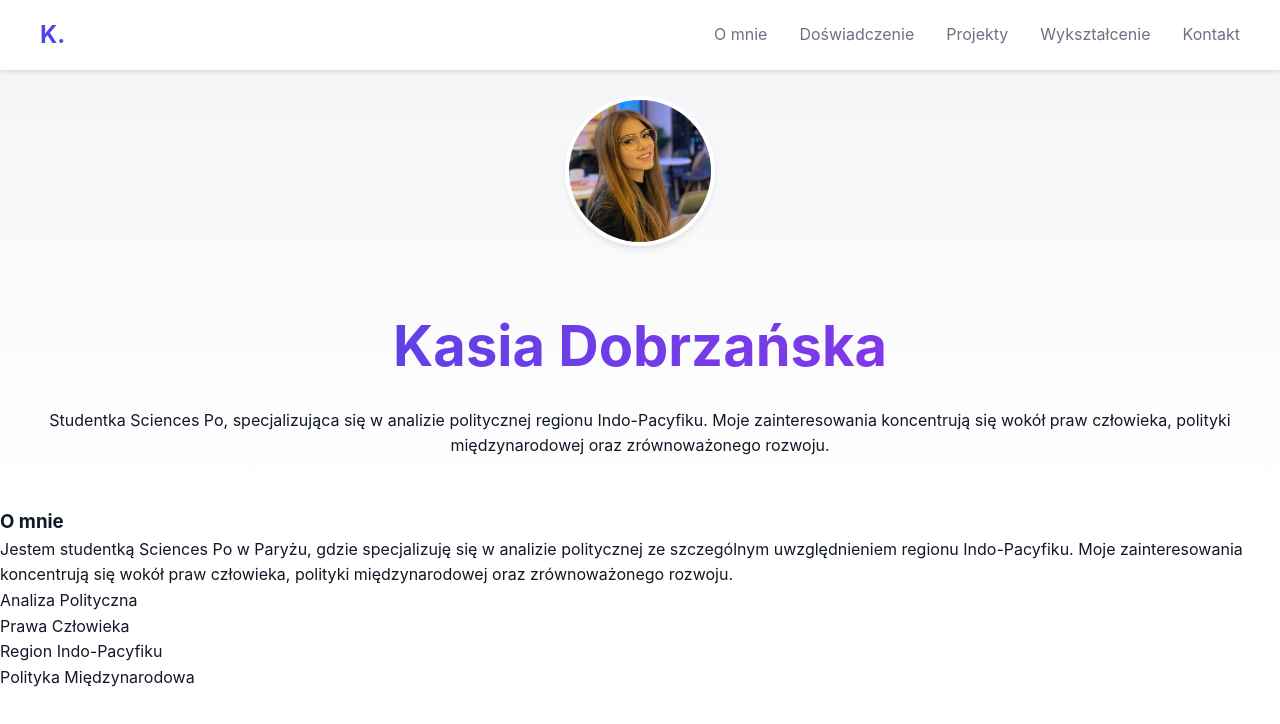
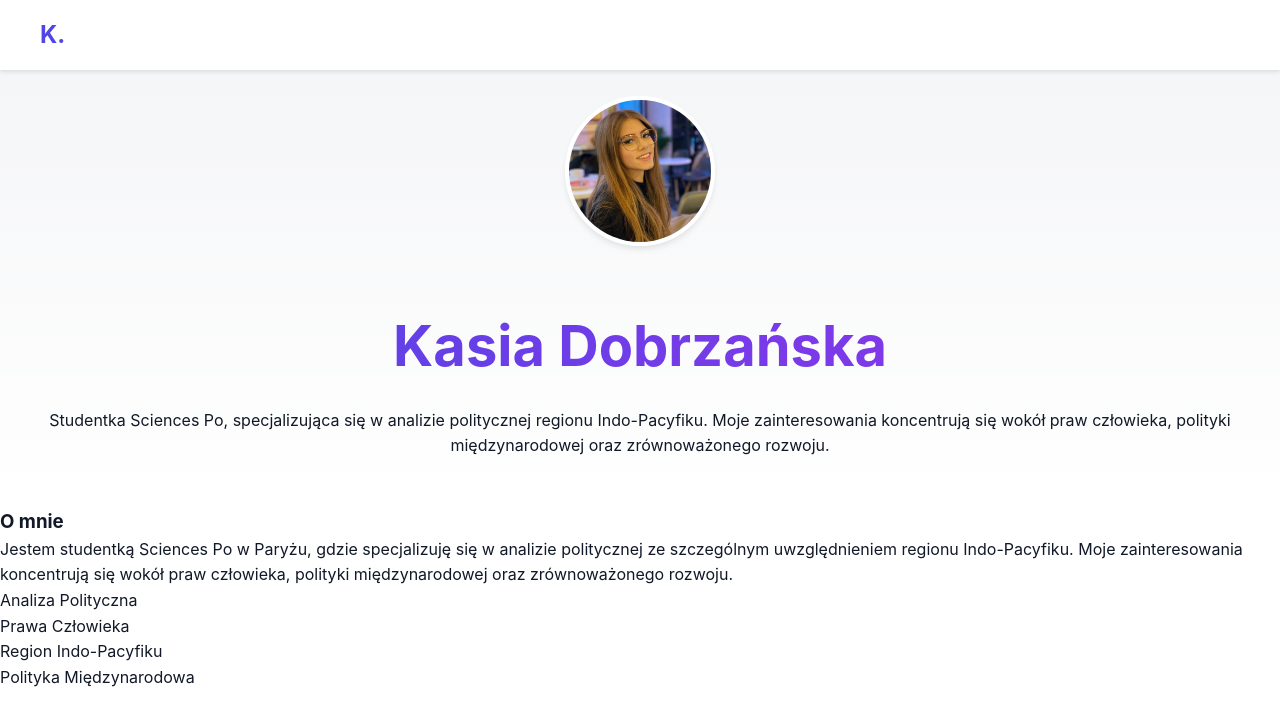
Before and after one commit to bohdandobrzanski/kasia, a plain HTML site: page index.html in a window 1280 px wide. Drawn offline with Linux system fonts and the light colour scheme.

Commit message:
Update index.html

```diff
--- a/index.html
+++ b/index.html
@@ -133,8 +133,7 @@
         }
 
         .nav-links {
-            display: flex;
-            gap: 2rem;
+            display: none;
         }
 
         .nav-links a {
```
